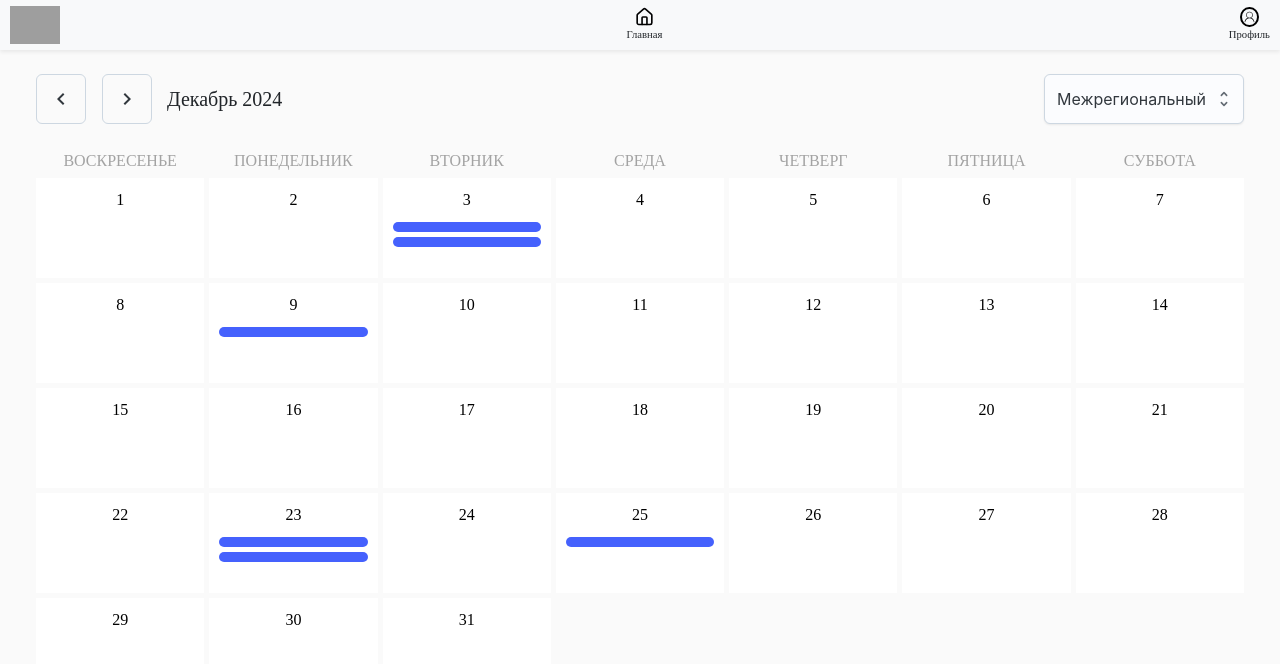
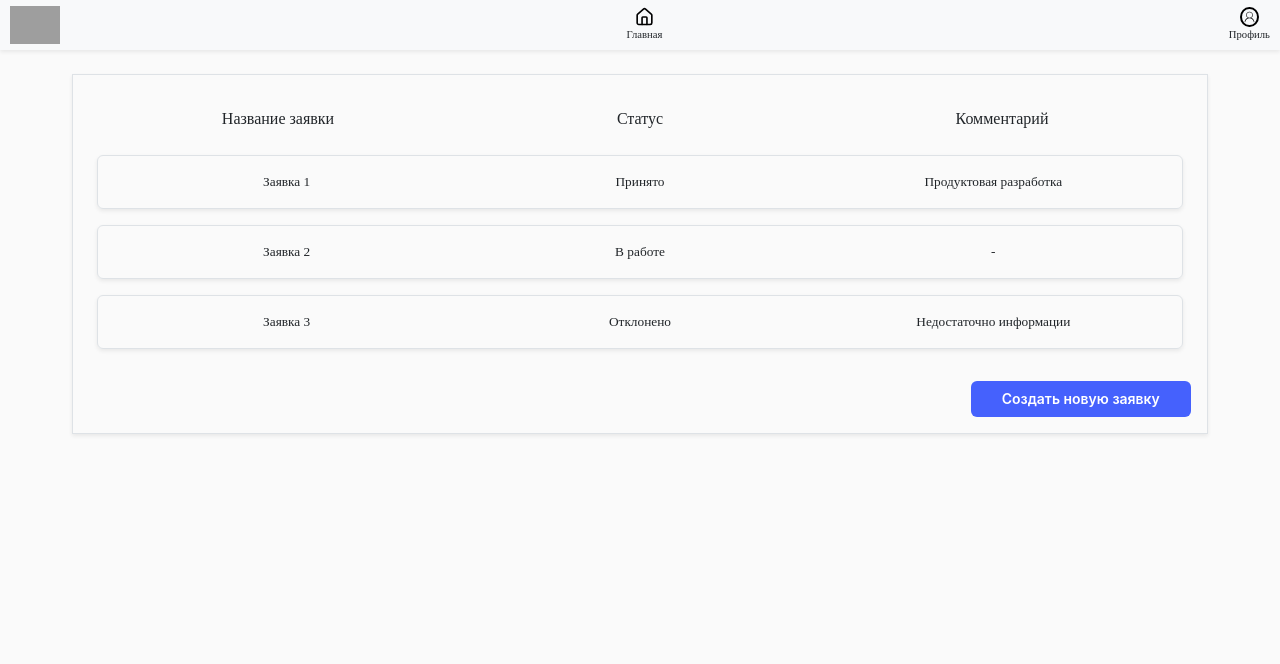
Before and after one commit to nestyurkin-p/SportAfisha.RF, a React (Vite) app in the folder frontend/: page / in a window 1280 px wide. Shown: the top 664 px of the page. Built offline with nearby package versions, Linux system fonts and the light colour scheme; grey boxes are pictures that could not be loaded; a web font is replaced by a local one.

Commit message:
frontend: make application list sketch

```diff
--- a/frontend/src/App.tsx
+++ b/frontend/src/App.tsx
@@ -1,12 +1,23 @@
 import Header from "./comps/header/Header";
 import EventCalendar from "./comps/event_calendar/EventCalendar";
+import ApplicationList from "./comps/application/ApplicationList";
 
-const events = new Map([
+const calendarEvents = new Map([
   ["03-12-2024", ["Событие 1", "Событие 2"]],
   ["09-12-2024", ["Событие 3"]],
   ["23-12-2024", ["Событие 4", "Событие 5"]],
   ["25-12-2024", ["Чемпионат и Первенство России"]],
 ]);
+
+const applications = [
+  {
+    name: "Заявка 1",
+    status: "Принято",
+    comment: "Продуктовая разработка",
+  },
+  { name: "Заявка 2", status: "В работе", comment: "-" },
+  { name: "Заявка 3", status: "Отклонено", comment: "Недостаточно информации" },
+];
 
 export default function App() {
   return (
@@ -16,7 +27,8 @@ export default function App() {
           <Header />
         </div>
         <div className="row my-4 px-4">
-          <EventCalendar events={events} />
+          {/* <EventCalendar events={calendarEvents} /> */}
+          <ApplicationList applications={applications} />
         </div>
       </div>
     </>
--- /dev/null
+++ b/frontend/src/comps/application/ApplicationList.tsx
@@ -0,0 +1,65 @@
+import { Button } from "@mui/joy";
+
+function ApplicationListHeader() {
+  return (
+    <div className="row text-center mx-2 my-3" style={{ fontSize: "12pt" }}>
+      <div className="col">Название заявки</div>
+      <div className="col">Статус</div>
+      <div className="col">Комментарий</div>
+    </div>
+  );
+}
+
+function ApplicationRow({ application }: { application: any }) {
+  return (
+    <>
+      <button
+        className="row btn border shadow-sm m-2 py-3 d-flex"
+        style={{ fontSize: "10pt" }}
+      >
+        <div className="col">{application.name}</div>
+        <div className="col">{application.status}</div>
+        <div className="col">{application.comment}</div>
+      </button>
+    </>
+  );
+}
+
+function ApplicationListItems({ applications = [] }) {
+  return (
+    <>
+      <div className="d-flex flex-column">
+        {applications.map((app: object, idx: number) => (
+          <ApplicationRow application={app} />
+        ))}
+      </div>
+    </>
+  );
+}
+
+function ApplicationCreateButton() {
+  return (
+    <>
+      <Button
+        sx={{ bgcolor: "#4561FD", mt: 3, width: "20%" }}
+        className="align-self-end"
+      >
+        Создать новую заявку
+      </Button>
+    </>
+  );
+}
+
+export default function ApplicationList({ applications = [] }) {
+  return (
+    <>
+      <div className="px-5">
+        <div className="border shadow-sm p-3 d-flex flex-column">
+          <ApplicationListHeader />
+          <ApplicationListItems applications={applications} />
+          <ApplicationCreateButton />
+        </div>
+      </div>
+    </>
+  );
+}
```
